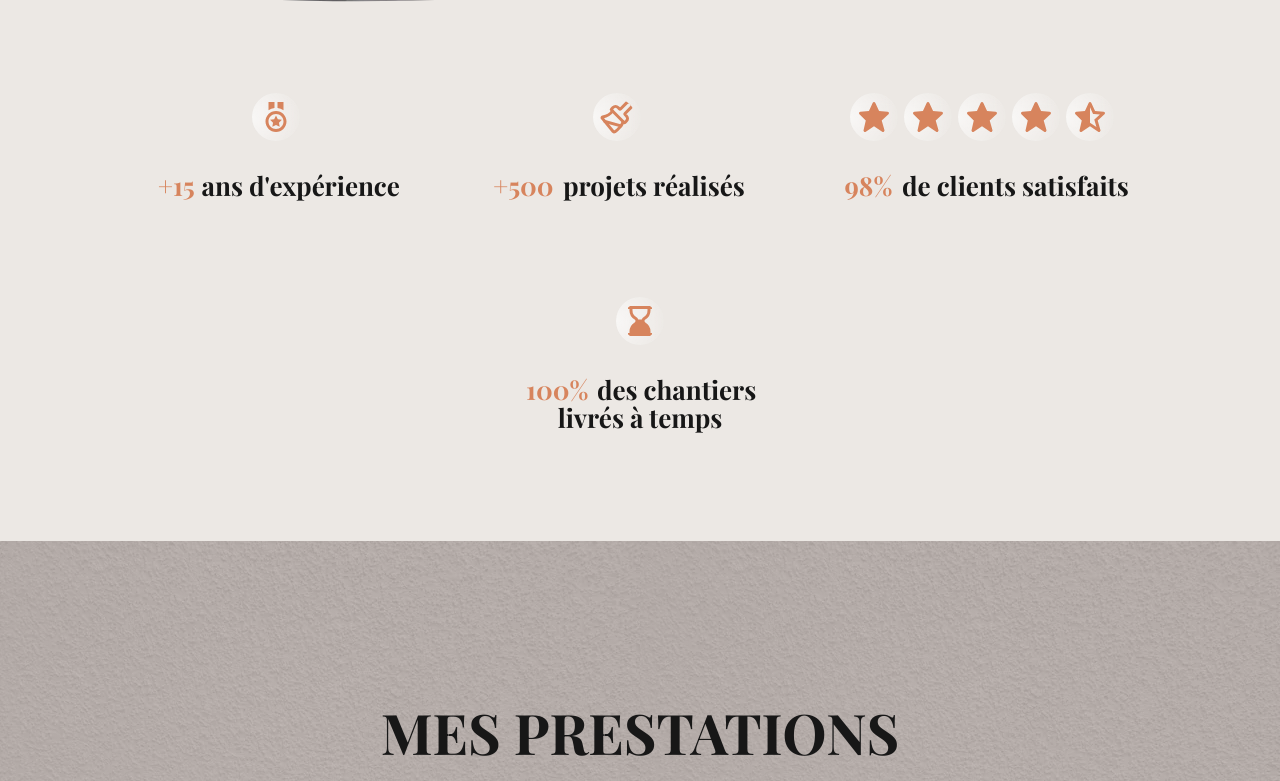
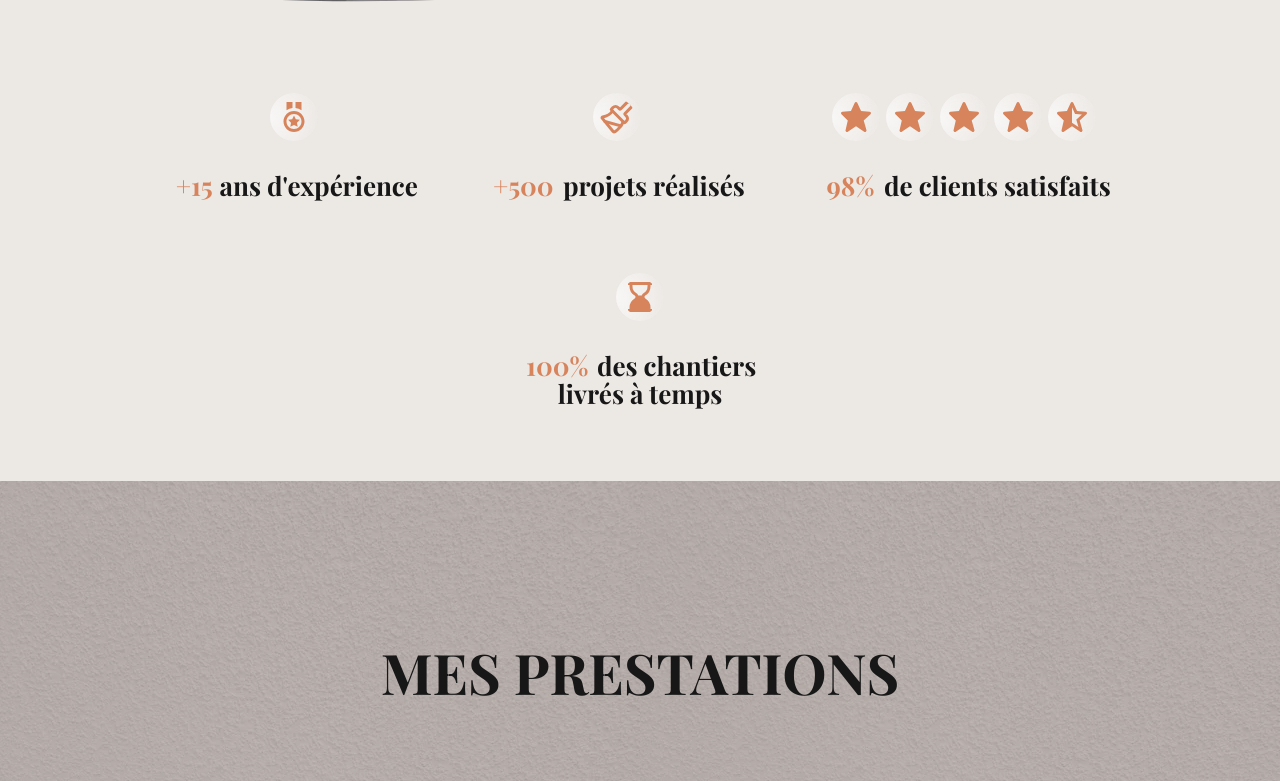
Before and after one commit to aurelienog/renov, a Next.js app: page / in a window 1280 px wide. Shown: the part 797-1578 px from the top of the page. Built offline with nearby package versions, Linux system fonts and the light colour scheme; a web font is replaced by a local one.

Commit message:
fix padding trust section

```diff
--- a/src/sections-home/hero-section/HeroSection.tsx
+++ b/src/sections-home/hero-section/HeroSection.tsx
@@ -7,13 +7,14 @@ import heroImage from '../../../public/assets/images/hero.webp';
 function HeroSection(): JSX.Element  {
   return (
     <section className={`full-width ${styles.hero}`}>
+    <div aria-hidden="true" className={styles.clip}></div>
       <BackgroundImage image={heroImage}/>
       <article className={`${styles.info}`}>
         <h1 className='visually-hidden'>Peintre en bâtiment, expert en peinture et rénovation intérieure/extérieure dans les Yvelines et le Val-d{`'`}Oise</h1>
         <h2>Redonnez vie à vos espaces</h2>
         <p>Peintre en bâtiment, j{`'`}embellis et restaure vos intérieurs dans les Yvelines et le Val d{`'`}Oise.</p>
         <Button>Obtenir un devis gratuit</Button>
-        <div aria-hidden="true" className={styles.clip}></div>
+
       </article>
     </section>
   )
--- a/src/sections-home/trust-section/styles.module.css
+++ b/src/sections-home/trust-section/styles.module.css
@@ -3,10 +3,8 @@
   align-items: center;
   justify-content: center;
   flex-wrap: wrap;
-  gap: 1em;
-  padding-bottom: 4em;
-  padding-left: 1em;
-  padding-right: 1em;
+  gap: 4em;
+  padding: 0 1em 4em 1em;
 }
 
 .section h3 > span {
@@ -31,10 +29,5 @@
   justify-content: center;
   align-items: center;
   text-align: center;
-  margin: 0 2em 2em 2em;
   max-width: 28ch;
-
-  &:last-of-type {
-    margin-top: 1.46lh;
-  }
 }
```
